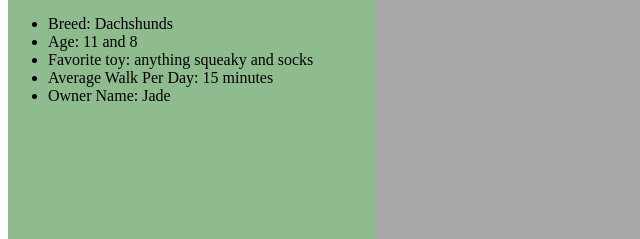
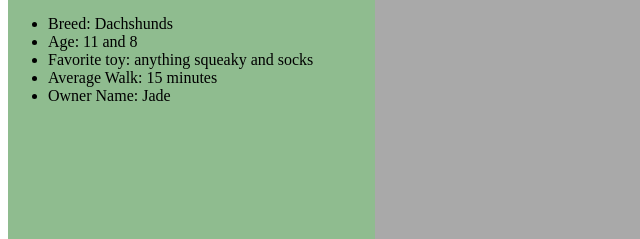
Before and after one commit to jadelyon/animal_repo, a plain HTML site: page index.html in a window 1280 px wide. Shown: the part 400-639 px from the top of the page, 0-640 px from the left. Drawn offline with Linux system fonts and the light colour scheme.

Commit message:
https://github.com/jadelyon/animal_repo.git

```diff
--- a/index.html
+++ b/index.html
@@ -20,7 +20,7 @@
           <li>Breed: Dachshunds</li>
           <li>Age: 11 and 8</li>
           <li>Favorite toy: anything squeaky and socks</li>
-          <li>Average Walk Per Day: 15 minutes</li>
+          <li>Average Walk: 15 minutes</li>
           <li>Owner Name: Jade</li>
         </ul>
       </div>
--- a/style.css
+++ b/style.css
@@ -36,6 +36,7 @@
     height: 200px;
     width: 200px;
 
+
 }
 
 #pet_name {
```
Also changed, not shown: Images/5w6miw9.jpg (added), Images/watermark-tired-mom-raccoon-by-Robin-Lindsey-.jpg (added), 2 other files.
